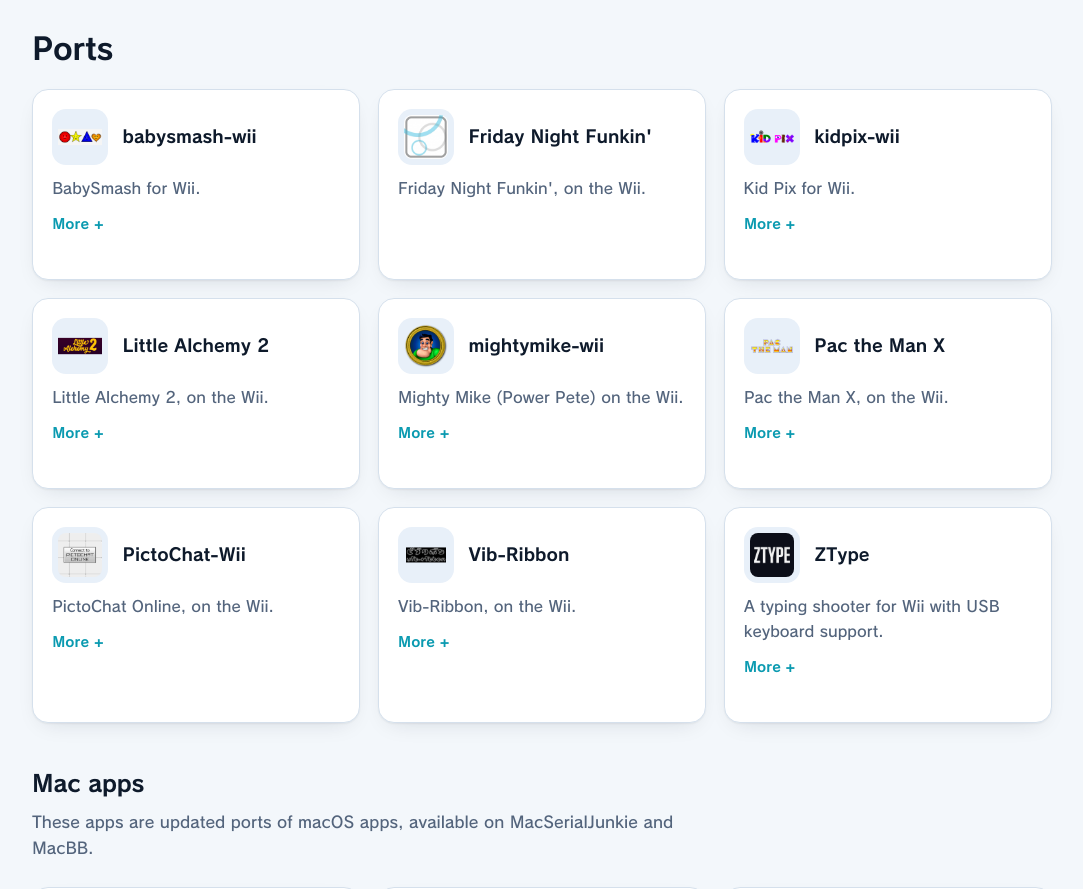
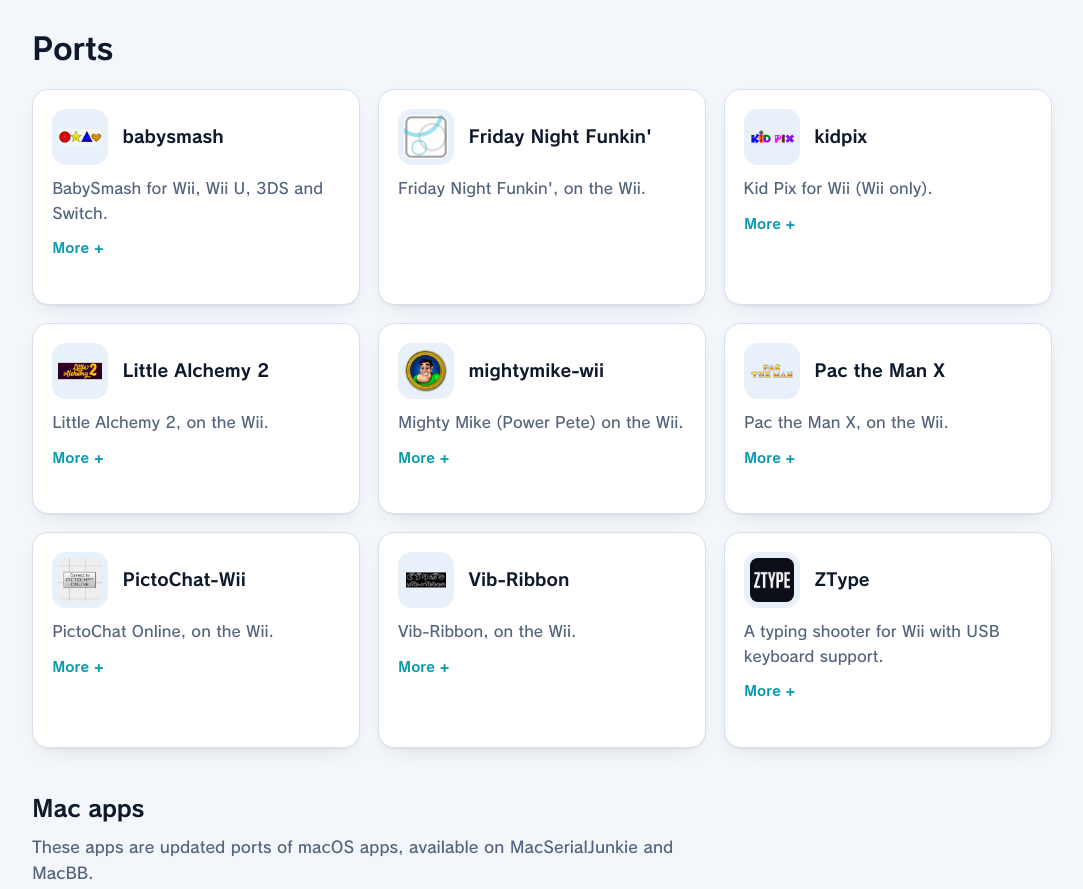
Before and after one commit to quatric/quatricsoftware.com, a plain HTML site: page index.html in a window 1280 px wide. Shown: the part 2660-3549 px from the top of the page, without its empty margins (98-1181 px from the left). Drawn offline with Linux system fonts and the light colour scheme.

Commit message:
Use the new repository name

```diff
--- a/index.html
+++ b/index.html
@@ -190,17 +190,17 @@
     <h3 class="subhead" id="ports">Ports</h3>
     <ul class="grid">
 <li class="card">
-<div class="card-head"><img class="icon" src="/img/babysmash-wii.png" alt="" width="64" height="64" loading="lazy"><h3><a href="https://github.com/quatric/babysmash-wii" rel="noopener">babysmash-wii</a></h3></div>
-<p>BabySmash for Wii.</p>
-<details><summary><span class="more">More</span><span class="less">Less</span></summary><p class="full">Wii homebrew port of BabySmash: let a baby mash every button and watch shapes, letters and numbers pop up. Supports Wiimote, Classic, GameCube, Wii U Pro/GamePad, DS3, USB mouse and keyboard.</p></details>
+<div class="card-head"><img class="icon" src="/img/babysmash-wii.png" alt="" width="64" height="64" loading="lazy"><h3><a href="https://github.com/quatric/babysmash" rel="noopener">babysmash</a></h3></div>
+<p>BabySmash for Wii, Wii U, 3DS and Switch.</p>
+<details><summary><span class="more">More</span><span class="less">Less</span></summary><p class="full">Homebrew port of BabySmash for Wii, Wii U, 3DS and Switch: let a baby mash every button and watch shapes, letters and numbers pop up. Supports Wiimote, Classic, GameCube, Pro Controller, GamePad, Joy-Con, touch, DS3, USB mouse and keyboard.</p></details>
 </li>
 <li class="card">
 <div class="card-head"><img class="icon" src="/img/quatric.png" alt="" width="64" height="64" loading="lazy"><h3><a href="https://github.com/quatric/FNFWii" rel="noopener">Friday Night Funkin&#x27;</a></h3></div>
 <p>Friday Night Funkin&#x27;, on the Wii.</p>
 </li>
 <li class="card">
-<div class="card-head"><img class="icon" src="/img/kidpix-wii.png" alt="" width="64" height="64" loading="lazy"><h3><a href="https://github.com/quatric/kidpix-wii" rel="noopener">kidpix-wii</a></h3></div>
-<p>Kid Pix for Wii.</p>
+<div class="card-head"><img class="icon" src="/img/kidpix-wii.png" alt="" width="64" height="64" loading="lazy"><h3><a href="https://github.com/quatric/kidpix" rel="noopener">kidpix</a></h3></div>
+<p>Kid Pix for Wii (Wii only).</p>
 <details><summary><span class="more">More</span><span class="less">Less</span></summary><p class="full">C/GRRLIB homebrew port of jskidpix with the Wacky Brush, Electric Mixer, Paint Can, Rubber Stamps and the Undo Guy.</p></details>
 </li>
 <li class="card">
```
Also changed, not shown: wii-homebrew/assets/wiiHomebrew-95a7cc8f.js.
